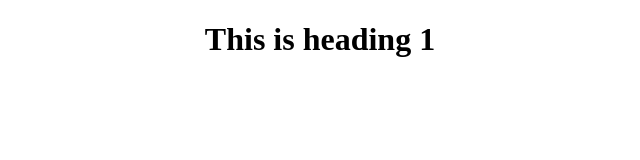
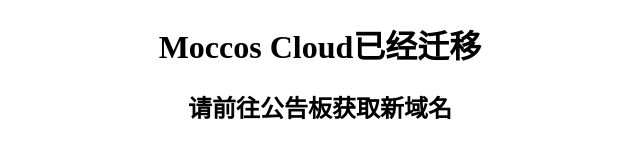
Before and after one commit to hastume/hastume.github.io, a plain HTML site: page index.html in a window 1280 px wide. Shown: the whole page, without its empty margins (320-960 px from the left). Drawn offline with Linux system fonts and the light colour scheme.

Commit message:
Update index.html

```diff
--- a/index.html
+++ b/index.html
@@ -1,4 +1,5 @@
 <!DOCTYPE html>
 <html>
-<h1 align="center">This is heading 1</h1>
+<h1 align="center">Moccos Cloud已经迁移</h1>
+  <h2 align="center">请前往公告板获取新域名</h2>
 </html>
```
